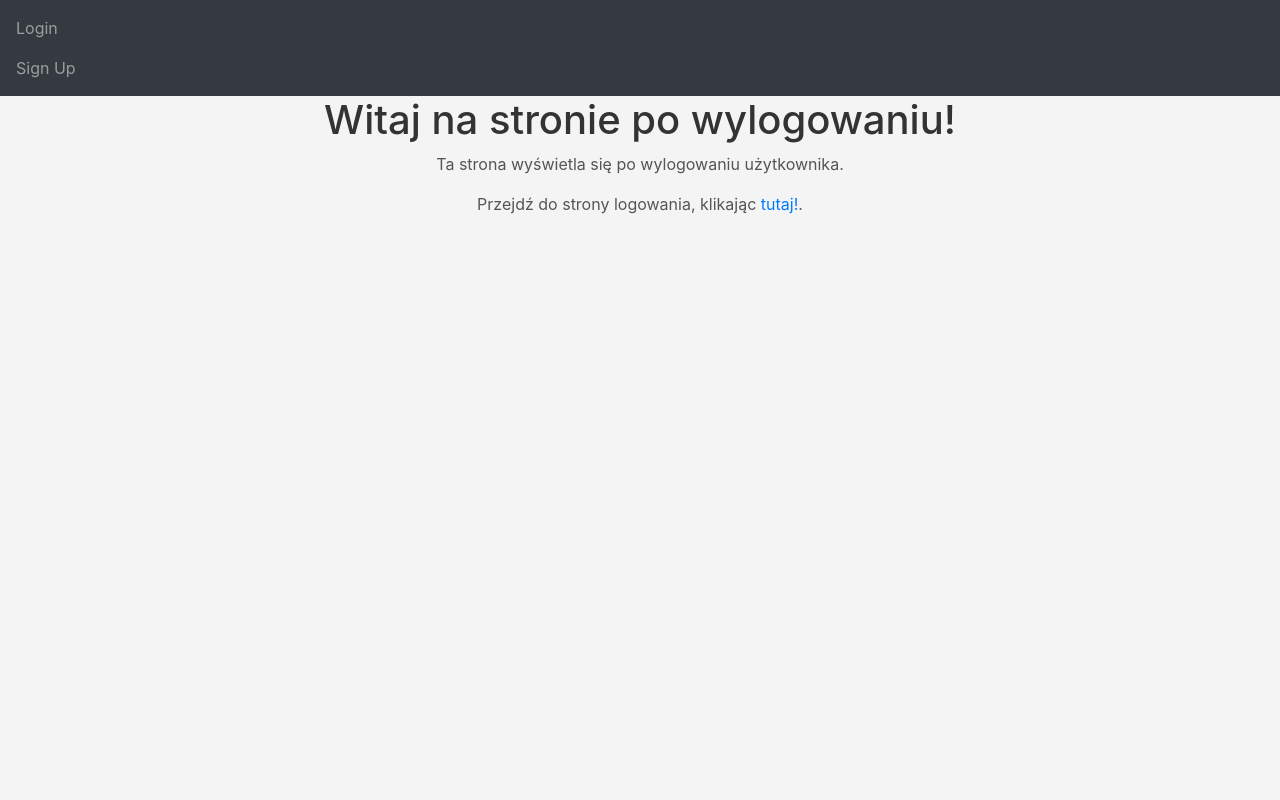
After one commit to swardak02/PJF_Projekt, a Flask app: page /logout_strona in a window 1280 px wide. The commit adds this page. Run offline with Flask 3, Linux system fonts and the light colour scheme; some libraries are stand-ins or nearby versions.

Commit message:
Edycja mechanizmu logowania na stronie, modyfikacja wyświetlania ofert pracy

```diff
--- a/website/auth.py
+++ b/website/auth.py
@@ -26,8 +26,7 @@ def login():
 @auth.route('/logout')
 @login_required
 def logout():
-    logout_user()
-    return redirect(url_for('auth.login'))
+    return redirect(url_for('views.logout_strona'))
 
 
 @auth.route('/sign-up', methods=['GET', 'POST'])
--- /dev/null
+++ b/website/templates/logout_strona.html
@@ -0,0 +1,49 @@
+{% extends "base.html" %}{% block title %}Strona po wylogowaniu{% endblock %}
+
+{% block content %}
+<!DOCTYPE html>
+<html lang="en">
+<head>
+    <style>
+        body {
+            background-color: #f4f4f4;
+            margin: 0;
+            padding: 0;
+            align-items: center;
+            justify-content: center;
+            height: 100vh;
+        }
+
+        .content {
+            text-align: center;
+        }
+
+        h1 {
+            color: #333;
+        }
+
+        p {
+            color: #555;
+        }
+
+        a {
+            text-decoration: none;
+            color: #007BFF;
+        }
+
+        a:hover {
+            text-decoration: underline;
+        }
+    </style>
+</head>
+<body>
+
+<div class="content">
+    <h1>Witaj na stronie po wylogowaniu!</h1>
+    <p>Ta strona wyświetla się po wylogowaniu użytkownika.</p>
+    <p>Przejdź do strony logowania, klikając <a href="/login">tutaj!</a>.</p>
+
+</div>
+</body>
+</html>
+{% endblock %}
--- a/website/views.py
+++ b/website/views.py
@@ -1,5 +1,5 @@
 from flask import Blueprint, render_template
-from flask_login import login_required, current_user
+from flask_login import login_required, current_user, logout_user
 views = Blueprint('views', __name__, template_folder='templates')
 
 
@@ -7,3 +7,8 @@ views = Blueprint('views', __name__, template_folder='templates')
 @login_required
 def home():
     return render_template("home.html", user=current_user)
+
+@views.route('/logout_strona')
+def logout_strona():
+    logout_user()
+    return render_template("logout_strona.html", user=current_user)
```
Also changed, not shown: website/templates/oferty.html (+15 -0 lines).
